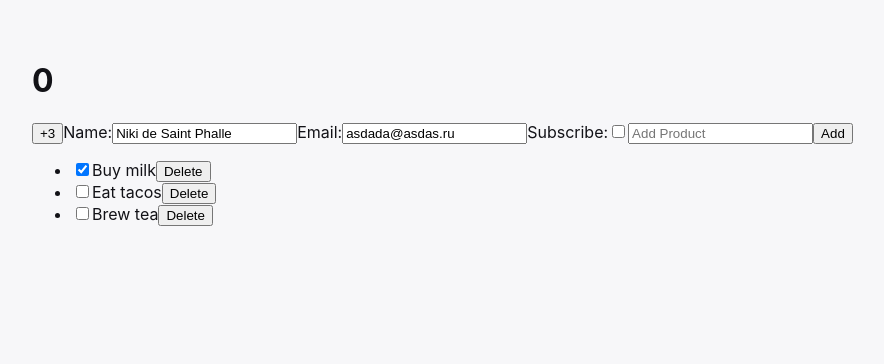
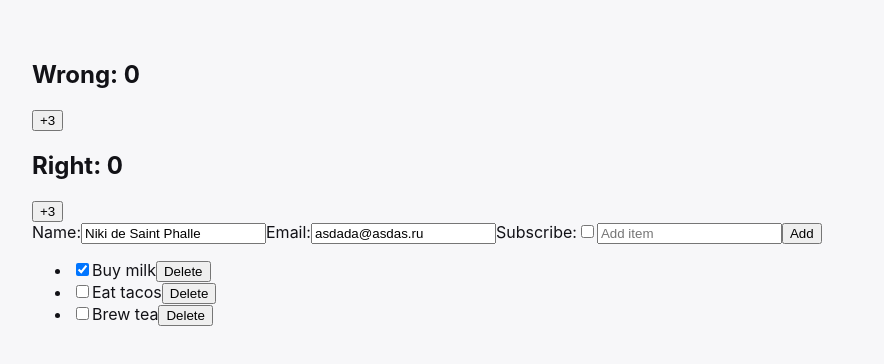
Before and after one commit to max2201/react-lab, a React (Vite) app: page / in a window 1280 px wide. Shown: the top 364 px of the page, without its empty margins (8-892 px from the left). Built offline with nearby package versions, Linux system fonts and the light colour scheme.

Commit message:
feat(sandbox): day 2 state and immutability

```diff
--- a/src/App.tsx
+++ b/src/App.tsx
@@ -1,13 +1,14 @@
-import Counter from "./sandbox/day2/Counter.tsx";
+import { CounterRight, CounterWrong } from "./sandbox/day2/Counter.tsx";
 import Form from "./sandbox/day2/Form.tsx";
-import ProductList from "./sandbox/day2/ProductList.tsx";
+import ShoppingList from "./sandbox/day2/ShoppingList.tsx";
 
 export default function App() {
     return (
         <div className="app">
-           <Counter/>
-           <Form/>
-            <ProductList/>
+            <CounterWrong />
+            <CounterRight />
+            <Form />
+            <ShoppingList />
         </div>
     );
 }
--- a/src/sandbox/day2/Counter.tsx
+++ b/src/sandbox/day2/Counter.tsx
@@ -1,17 +1,39 @@
-import {useState} from 'react';
+import { useState } from "react";
 
-export default function Counter() {
+export function CounterWrong() {
     const [count, setCount] = useState(0);
 
     return (
-        <>
-            <h1>{count}</h1>
-            <button onClick={() => {
-                setCount((count) => count + 1);
-                setCount((count) => count + 1);
-                setCount((count) => count + 1);
-            }}>+3
+        <section>
+            <h2>Wrong: {count}</h2>
+            <button
+                onClick={() => {
+                    setCount(count + 1);
+                    setCount(count + 1);
+                    setCount(count + 1);
+                }}
+            >
+                +3
             </button>
-        </>
-    )
+        </section>
+    );
 }
+
+export function CounterRight() {
+    const [count, setCount] = useState(0);
+
+    return (
+        <section>
+            <h2>Right: {count}</h2>
+            <button
+                onClick={() => {
+                    setCount((prev) => prev + 1);
+                    setCount((prev) => prev + 1);
+                    setCount((prev) => prev + 1);
+                }}
+            >
+                +3
+            </button>
+        </section>
+    );
+}
--- a/src/sandbox/day2/Form.tsx
+++ b/src/sandbox/day2/Form.tsx
@@ -1,30 +1,19 @@
-import {useState} from 'react';
+import { useState } from "react";
 
 export default function Form() {
     const [person, setPerson] = useState({
-        name: 'Niki de Saint Phalle',
-        email: 'asdada@asdas.ru',
+        name: "Niki de Saint Phalle",
+        email: "asdada@asdas.ru",
         subscribed: false,
     });
 
-    function handleNameChange(e: React.ChangeEvent<HTMLInputElement>) {
-        setPerson({
-            ...person,
-            name: e.target.value
-        });
-    }
-
-    function handleEmailChange(e: React.ChangeEvent<HTMLInputElement>) {
-        setPerson({
-            ...person,
-            email: e.target.value
-        });
-    }
-
-    function handleSubscribeChange(e: React.ChangeEvent<HTMLInputElement>) {
-        setPerson({
-            ...person,
-            subscribed: e.target.checked
+    function handleChange(e: React.ChangeEvent<HTMLInputElement>) {
+        const { name, type, value, checked } = e.target;
+        setPerson((prev) => {
+            return {
+                ...prev,
+                [name]: type === "checkbox" ? checked : value,
+            };
         });
     }
 
@@ -33,23 +22,26 @@ export default function Form() {
             <label>
                 Name:
                 <input
+                    name="name"
                     value={person.name}
-                    onChange={handleNameChange}
+                    onChange={handleChange}
                 />
             </label>
             <label>
                 Email:
                 <input
+                    name="email"
                     value={person.email}
-                    onChange={handleEmailChange}
+                    onChange={handleChange}
                 />
             </label>
             <label>
                 Subscribe:
                 <input
+                    name="subscribed"
                     type="checkbox"
                     checked={person.subscribed}
-                    onChange={handleSubscribeChange}
+                    onChange={handleChange}
                 />
             </label>
         </>
--- a/src/sandbox/day2/ProductList.tsx
+++ /dev/null
@@ -1,139 +0,0 @@
-import {useState} from 'react';
-
-type Product = {
-    id: number;
-    title: string;
-    done: boolean;
-};
-
-
-let nextId = 3;
-const initialProducts: Product[] = [
-    {id: 0, title: 'Buy milk', done: true},
-    {id: 1, title: 'Eat tacos', done: false},
-    {id: 2, title: 'Brew tea', done: false},
-];
-
-
-type AddProductProps = {
-    onAddProduct: (title: string) => void;
-};
-
-function AddProduct({onAddProduct}: AddProductProps) {
-    const [title, setTitle] = useState('');
-    return (
-        <>
-            <input
-                placeholder="Add Product"
-                value={title}
-                onChange={e => setTitle(e.target.value)}
-            />
-            <button onClick={() => {
-                setTitle('');
-                onAddProduct(title);
-            }}>Add
-            </button>
-        </>
-    )
-}
-
-
-type ProductItemProps = {
-    product: Product;
-    onChange: (nextProduct: Product) => void;
-    onDelete: (productId: Product['id']) => void;
-};
-
-function ProductItem({product, onChange, onDelete}: ProductItemProps) {
-    return (
-        <label>
-            <input
-                type="checkbox"
-                checked={product.done}
-                onChange={e => {
-                    onChange({
-                        ...product,
-                        done: e.target.checked
-                    });
-                }}
-            />
-            {product.title}
-            <button onClick={() => onDelete(product.id)}>
-                Delete
-            </button>
-        </label>
-    );
-}
-
-
-type ListProps = {
-    products: Product[];
-    onChangeProduct: (nextProduct: Product) => void;
-    onDeleteProduct: (productId: Product['id']) => void;
-};
-
-function List({
-                  products,
-                  onChangeProduct,
-                  onDeleteProduct
-              }: ListProps) {
-    return (
-        <ul>
-            {products.map(product => (
-                <li key={product.id}>
-                    <ProductItem
-                        product={product}
-                        onChange={onChangeProduct}
-                        onDelete={onDeleteProduct}
-                    />
-                </li>
-            ))}
-        </ul>
-    );
-}
-
-export default function ProductList() {
-    const [products, setProducts] = useState(
-        initialProducts
-    );
-
-    function handleAddProduct(title: string) {
-        setProducts([
-            ...products,
-            {
-                id: nextId++,
-                title: title,
-                done: false
-            }
-        ]);
-    }
-
-    function handleChangeProduct(nextProduct: Product) {
-        setProducts(products.map(t => {
-            if (t.id === nextProduct.id) {
-                return nextProduct;
-            } else {
-                return t;
-            }
-        }));
-    }
-
-    function handleDeleteProduct(productId: Product['id']) {
-        setProducts(
-            products.filter(t => t.id !== productId)
-        );
-    }
-
-    return (
-        <>
-            <AddProduct
-                onAddProduct={handleAddProduct}
-            />
-            <List
-                products={products}
-                onChangeProduct={handleChangeProduct}
-                onDeleteProduct={handleDeleteProduct}
-            />
-        </>
-    );
-}
--- /dev/null
+++ b/src/sandbox/day2/ShoppingList.tsx
@@ -0,0 +1,120 @@
+import { useState } from "react";
+
+type Item = {
+    id: string;
+    title: string;
+    done: boolean;
+};
+
+const initialItems: Item[] = [
+    { id: crypto.randomUUID(), title: "Buy milk", done: true },
+    { id: crypto.randomUUID(), title: "Eat tacos", done: false },
+    { id: crypto.randomUUID(), title: "Brew tea", done: false },
+];
+
+type AddItemProps = {
+    onAddItem: (title: string) => void;
+};
+
+function AddItem({ onAddItem }: AddItemProps) {
+    const [title, setTitle] = useState("");
+
+    function add() {
+        const nextTitle = title.trim();
+        if (!nextTitle) return;
+
+        onAddItem(nextTitle);
+        setTitle("");
+    }
+
+    return (
+        <>
+            <input
+                placeholder="Add item"
+                value={title}
+                onChange={(e) => setTitle(e.target.value)}
+                onKeyDown={(e) => e.key === "Enter" && add()}
+            />
+            <button onClick={add}>Add</button>
+        </>
+    );
+}
+
+type ShoppingItemProps = {
+    item: Item;
+    onChange: (nextItem: Item) => void;
+    onDelete: (itemId: Item["id"]) => void;
+};
+
+function ShoppingItem({ item, onChange, onDelete }: ShoppingItemProps) {
+    return (
+        <label>
+            <input
+                type="checkbox"
+                checked={item.done}
+                onChange={(e) => {
+                    onChange({
+                        ...item,
+                        done: e.target.checked,
+                    });
+                }}
+            />
+            {item.title}
+            <button onClick={() => onDelete(item.id)}>Delete</button>
+        </label>
+    );
+}
+
+type ItemListProps = {
+    items: Item[];
+    onChangeItem: (nextItem: Item) => void;
+    onDeleteItem: (itemId: Item["id"]) => void;
+};
+
+function ItemList({ items, onChangeItem, onDeleteItem }: ItemListProps) {
+    return (
+        <ul>
+            {items.map((item) => (
+                <li key={item.id}>
+                    <ShoppingItem
+                        item={item}
+                        onChange={onChangeItem}
+                        onDelete={onDeleteItem}
+                    />
+                </li>
+            ))}
+        </ul>
+    );
+}
+
+export default function ShoppingList() {
+    const [items, setItems] = useState(initialItems);
+
+    function handleAddItem(title: string) {
+        setItems((prev) => [
+            ...prev,
+            { id: crypto.randomUUID(), title, done: false },
+        ]);
+    }
+
+    function handleChangeItem(nextItem: Item) {
+        setItems((prev) =>
+            prev.map((item) => (item.id === nextItem.id ? nextItem : item)),
+        );
+    }
+
+    function handleDeleteItem(itemId: Item["id"]) {
+        setItems((prev) => prev.filter((item) => item.id !== itemId));
+    }
+
+    return (
+        <>
+            <AddItem onAddItem={handleAddItem} />
+            <ItemList
+                items={items}
+                onChangeItem={handleChangeItem}
+                onDeleteItem={handleDeleteItem}
+            />
+        </>
+    );
+}
```
